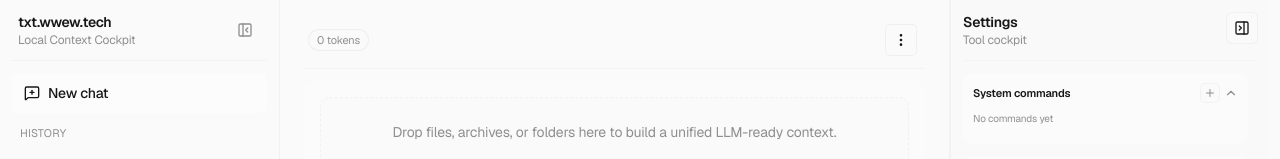
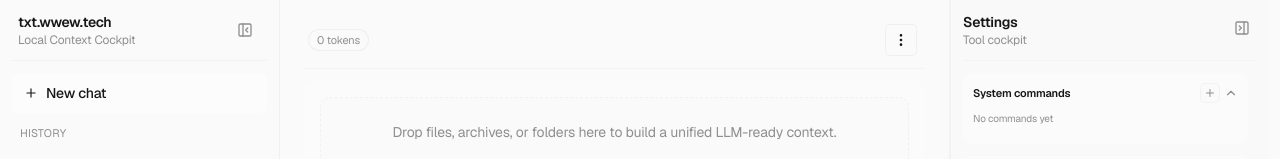
Before and after one commit to wwewtech/txt.wwew.tech, a Next.js app: page / in a window 1280 px wide. Shown: the top 159 px of the page. Built offline with nearby package versions, Linux system fonts and the light colour scheme.

Commit message:
new design button

```diff
--- a/src/features/home/ui/home-left-sidebar.tsx
+++ b/src/features/home/ui/home-left-sidebar.tsx
@@ -10,9 +10,9 @@ import {
   Languages,
   Monitor,
   Moon,
+  Plus,
   Link as LinkIcon,
   Link2,
-  MessageSquarePlus,
   MoreHorizontal,
   PanelLeftClose,
   Pencil,
@@ -158,7 +158,7 @@ export function HomeLeftSidebar({
         onClick={onStartNewChat}
         className="mb-3 inline-flex h-10 w-full items-center gap-2 rounded-lg bg-muted/35 px-3 text-sm font-medium text-foreground transition-colors hover:bg-muted/55"
       >
-        <MessageSquarePlus className="h-4 w-4" />
+        <Plus className="h-3.5 w-3.5" />
         <span>{t.newChat}</span>
       </button>
 
@@ -177,7 +177,7 @@ export function HomeLeftSidebar({
                 currentChatId === entry.id && "bg-muted/65"
               )}
             >
-              <div className="flex items-center gap-2">
+              <div className="flex items-center justify-between gap-2">
                 <button
                   type="button"
                   onClick={() => onSelectHistory(entry)}
--- a/src/features/home/ui/home-right-sidebar.tsx
+++ b/src/features/home/ui/home-right-sidebar.tsx
@@ -188,7 +188,7 @@ export function HomeRightSidebar({
             <button
               type="button"
               onClick={onCloseRight}
-              className="inline-flex h-8 w-8 shrink-0 items-center justify-center rounded-lg border border-border/60 bg-background hover:bg-muted"
+              className="inline-flex h-8 w-8 shrink-0 items-center justify-center rounded-lg text-muted-foreground transition-colors hover:bg-muted hover:text-foreground"
               title={t.closeRight}
             >
               <PanelRightClose className="h-4 w-4" />
```
